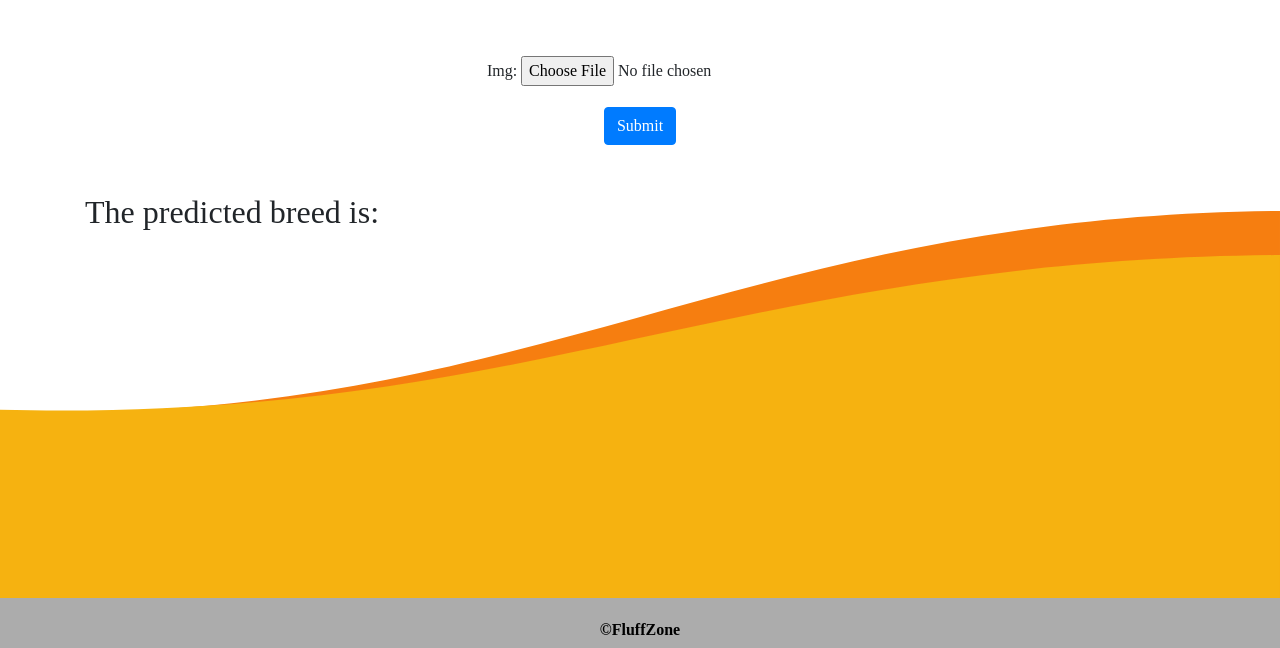
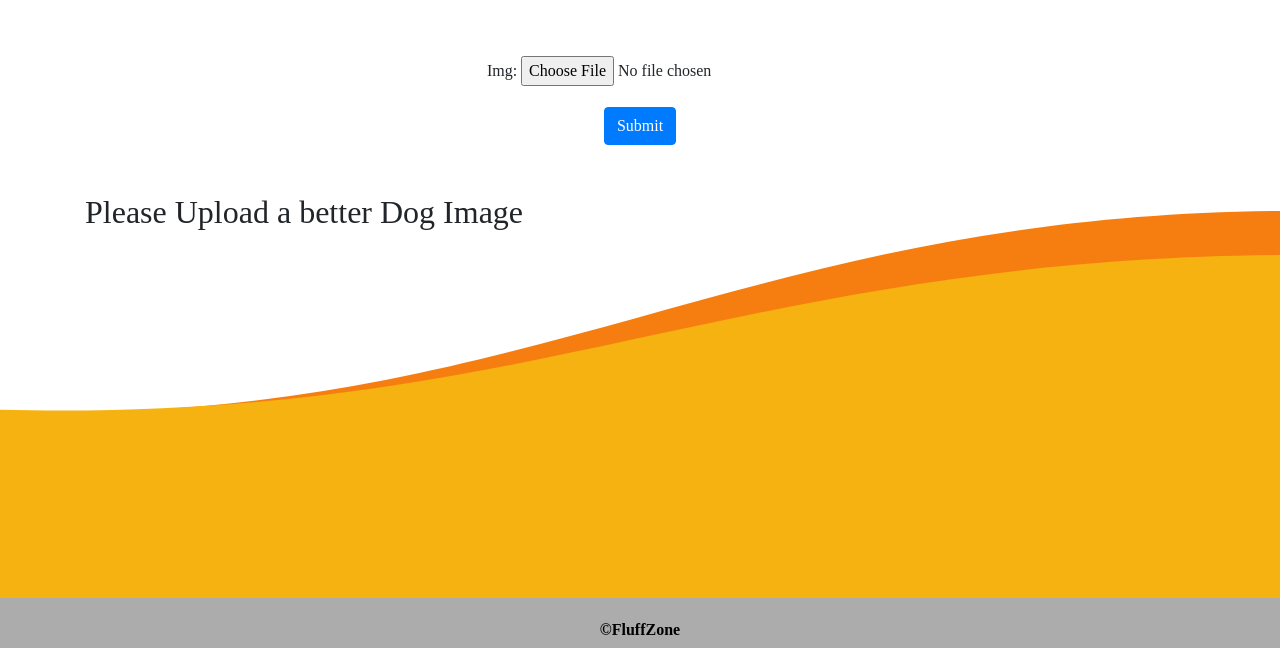
Before and after one commit to varunmamtora06/FluffZone, a Django app: page /identifyBreed in a window 1280 px wide. Shown: the part 152-800 px from the top of the page. Run offline with Django 3.2, Linux system fonts and the light colour scheme; parts of the project's set-up code (start-up, migrations or seed data) failed here and were passed over; some libraries are stand-ins or nearby versions; some web fonts are replaced.

Commit message:
add potential breed feature

```diff
--- a/fluffzone/doggoWebsite/views.py
+++ b/fluffzone/doggoWebsite/views.py
@@ -7,11 +7,11 @@
 from .forms import *
 # Create your views here.
 
-# import tensorflow as tf
-# import tensorflow_hub as hub
-# import pandas as pd
-# import numpy as np
-# import os
+import tensorflow as tf
+import tensorflow_hub as hub
+import pandas as pd
+import numpy as np
+import os
 
 def index(request):
     return render(request, 'index.html')
@@ -49,6 +49,7 @@
             custom_path = "media/" + filepath
             f = filepath.lstrip('/')
 
+            flag = 0
 
             custom_image_paths[0] = f
 
@@ -62,6 +63,13 @@
 
             preds1 = [get_pred_label(preds[i]) for i in range(len(preds))]
 
+            top_10_pred = plot_read_conf(preds , unique_breeds , n = 0)
+
+            top_3 = top_10_pred[0:3]
+            #top_3.rstrip(']')
+            #top_3.lstrip('[')
+            top_3 = ' , '.join(top_3)
+
 
 
 
@@ -74,12 +82,13 @@
             if percentage < 30:
                 predBreed = "Please Enter a better image " #this to print
             else :
-                predBreed = lab#this to print
+                flag = 1
+                predBreed = top_3#this to print
             # predBreed="German Shepherd"
 
 
 
-            return render(request, 'identifBreed.html', {'form': form,'imag':instance,'filepath':filepath , 'breed':predBreed})
+            return render(request, 'identifBreed.html', {'form': form,'imag':instance,'filepath':filepath , 'breed':predBreed , 'flg':flag})
     else:
         form = CreateBreedForm()
         return render(request, 'identifBreed.html', {'form': form})
--- a/fluffzone/templates/identifBreed.html
+++ b/fluffzone/templates/identifBreed.html
@@ -31,8 +31,14 @@
                 <img src="{{imag.img.url}}">
                 {% comment %} <p>{{imag.img.url}}</p> {% endcomment %}
                 <div class="result  mt-5">
-                    <h2>The predicted breed is: </h2>
+                    {% if not flg %}
+                    <h2>Please Upload a better Dog Image </h2>
+                    {% else %}
+                    <h2>The top 3 potential breeds respectively are: </h2>
+
                     <h1>{{breed}}</h1>
+                    {% endif %}
+
                 </div>
             </div>
         </div>
```
